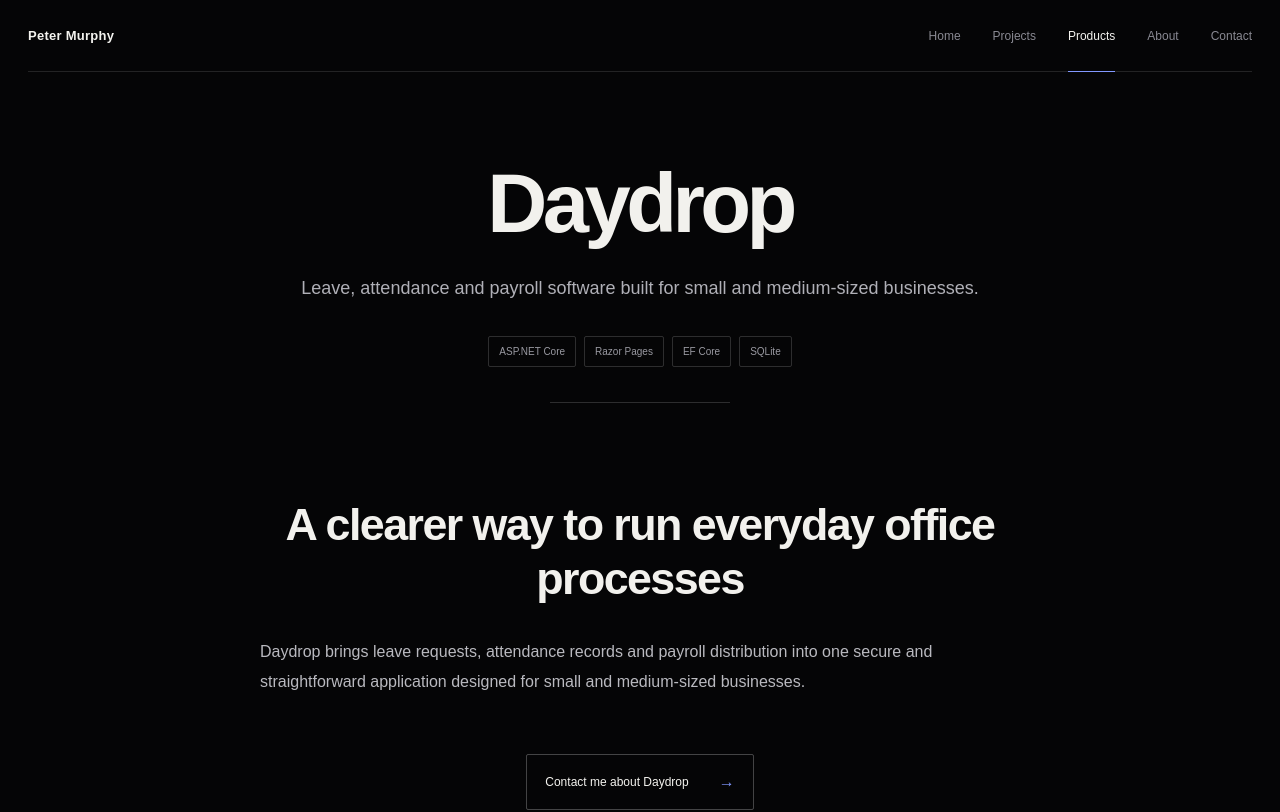
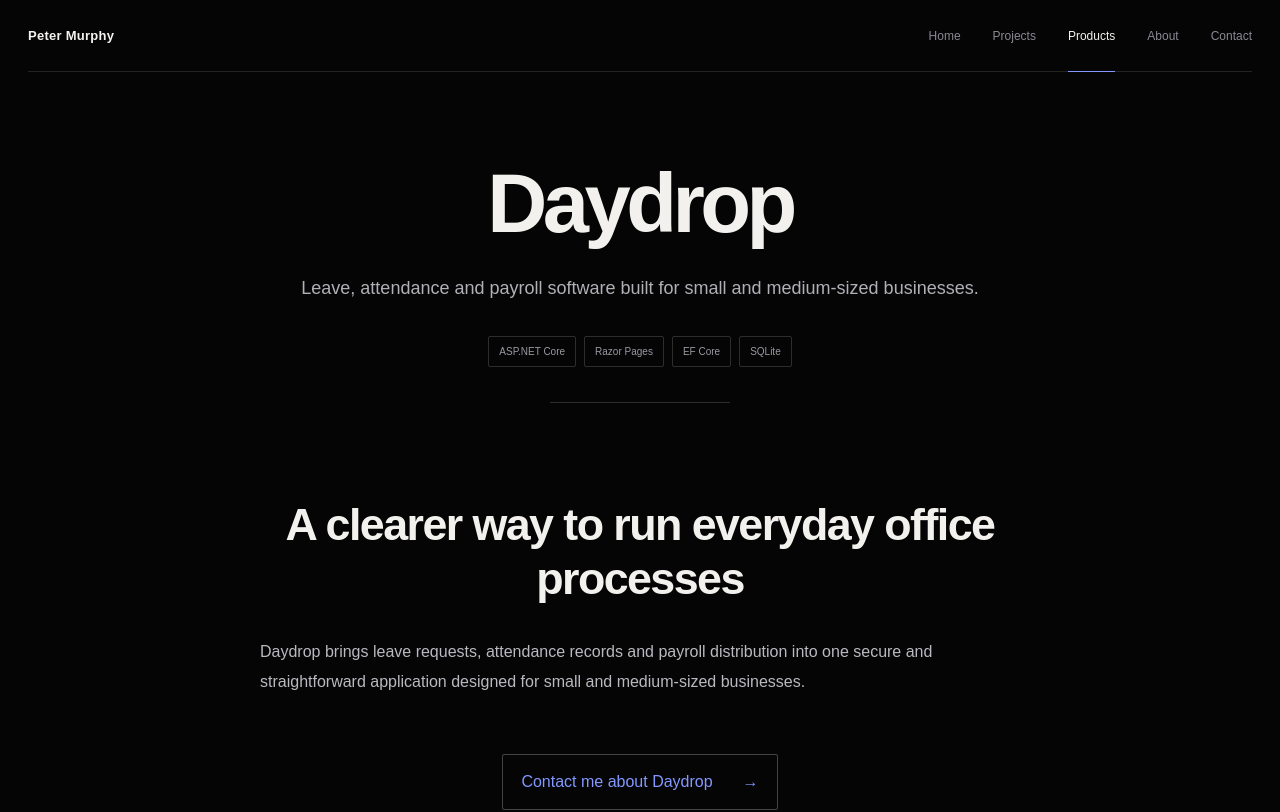
Before and after one commit to TheOnlyPete/Portfolio, a Next.js app: page /products/daydrop in a window 1280 px wide. Shown: the top 812 px of the page. Built offline with nearby package versions, Linux system fonts and the light colour scheme.

Commit message:
Add configurable button styles

```diff
--- a/src/app/components/StoryContent.tsx
+++ b/src/app/components/StoryContent.tsx
@@ -1,5 +1,6 @@
 import BinCollectionWidget from "./BinCollectionWidget";
 import SlideshowGallery, { type GalleryImage } from "./SlideshowGallery";
+import type { CSSProperties } from "react";
 
 export type StoryBlock = {
   type: "heading" | "text" | "image" | "video" | "split" | "divider" | "binWidget" | "gallery" | "button";
@@ -19,6 +20,9 @@ export type StoryBlock = {
   images?: GalleryImage[];
   interval?: number;
   thickness?: number;
+  shape?: "square" | "rounded" | "pill";
+  hoverEffect?: "default" | "fade" | "fill";
+  hoverColor?: string;
 };
 
 function PlainText({ text = "" }: { text?: string }) {
@@ -31,7 +35,12 @@ export function StoryContentBlock({ block }: { block: StoryBlock }) {
     ? <div className="story-text story-rich-text" dangerouslySetInnerHTML={{ __html: block.html }} />
     : <div className="story-text"><PlainText text={block.text} /></div>;
   if (block.type === "divider") return <hr className="story-divider" style={{ borderTopWidth: block.thickness ?? 1 }} />;
-  if (block.type === "button") return <div className="story-button-wrap"><a className="story-button" href={block.url || "#"}>{block.label || "Learn more"}<span>→</span></a></div>;
+  if (block.type === "button") {
+    const shape = block.shape ?? "square";
+    const hoverEffect = block.hoverEffect ?? "default";
+    const buttonStyle = { "--button-hover": block.hoverColor ?? "#f28c28" } as CSSProperties;
+    return <div className="story-button-wrap"><a className={`story-button story-button--${shape} story-button--hover-${hoverEffect}`} style={buttonStyle} href={block.url || "#"}><span className="story-button-label">{block.label || "Learn more"}</span><span className="story-button-arrow">→</span></a></div>;
+  }
   if (block.type === "image") return <figure className={`story-media story-media--${block.size ?? "normal"}`}><img src={block.src} alt={block.alt ?? ""} />{block.caption && <figcaption>{block.caption}</figcaption>}</figure>;
   if (block.type === "video") return <figure className={`story-media story-media--${block.size ?? "wide"}`}><video src={block.src} controls playsInline />{block.caption && <figcaption>{block.caption}</figcaption>}</figure>;
   if (block.type === "split") return <section className={`story-split story-split--${block.side ?? "left"}`}><div className="story-split-media">{block.src && <img src={block.src} alt={block.alt ?? ""} />}</div><div><h2>{block.heading}</h2><PlainText text={block.text} /></div></section>;
```
